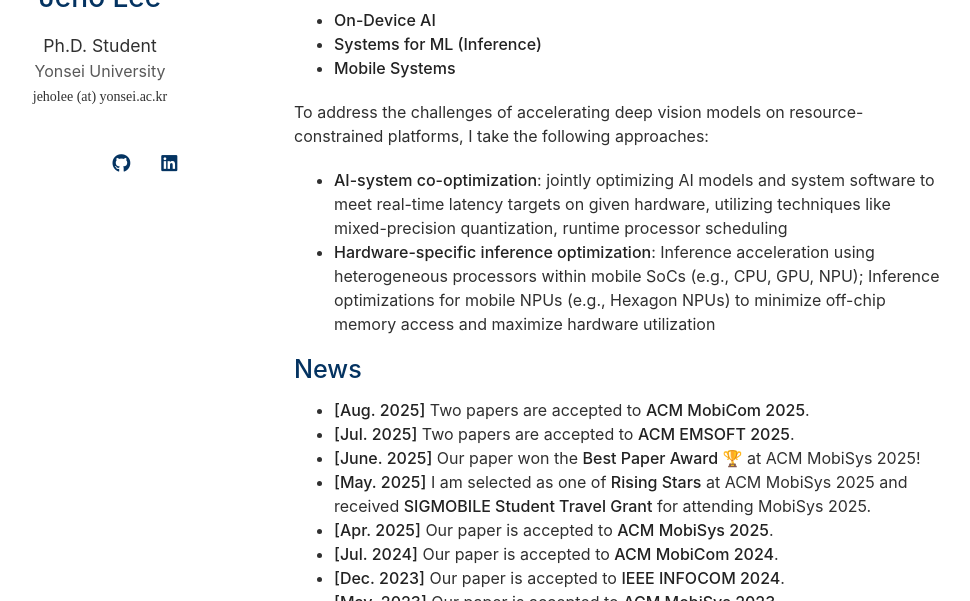
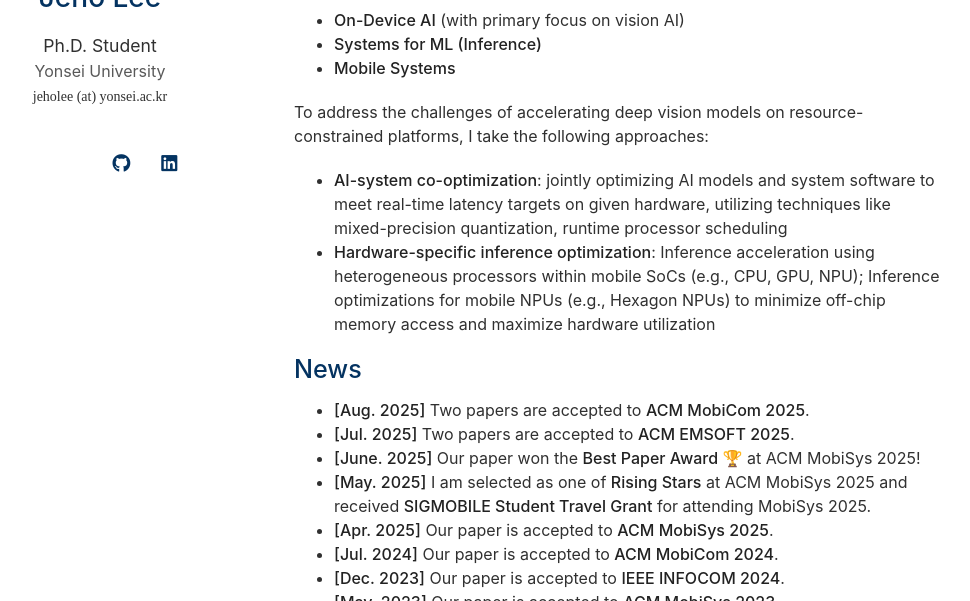
Before and after one commit to jeho-lee/jeho-lee.github.io, a Jekyll site: the page built from index.md, in a window 1280 px wide and 900 px high, cut to the strip 299-900 px from the top of the window. Shown: the whole strip, without its empty margins (176-1146 px from the left). Built offline with Jekyll 4.4.1, drawn with Linux system fonts in a browser that asks for light colours; nearby versions of some CDN libraries; a style sheet for code colours, icons or effects is not loaded; our own code applies the rules of GitHub Pages for plain Markdown files.

Commit message:
Specify focus on vision AI in research interests

```diff
--- a/index.md
+++ b/index.md
@@ -6,7 +6,7 @@ layout: homepage
 
 I am a Ph.D. student at Yonsei University, working under the supervision of <u><strong><a href="https://mobed.yonsei.ac.kr/">Prof. Hojung Cha</a></strong></u>. My research focuses on building real-time, on-device vision AI systems for mobile and edge platforms, enabling next-generation spatial computing applications such as AR/XR and autonomous systems. My core research interests include:
 
-- **On-Device AI**
+- **On-Device AI** (with primary focus on vision AI)
 - **Systems for ML (Inference)**
 - **Mobile Systems**
 
```
